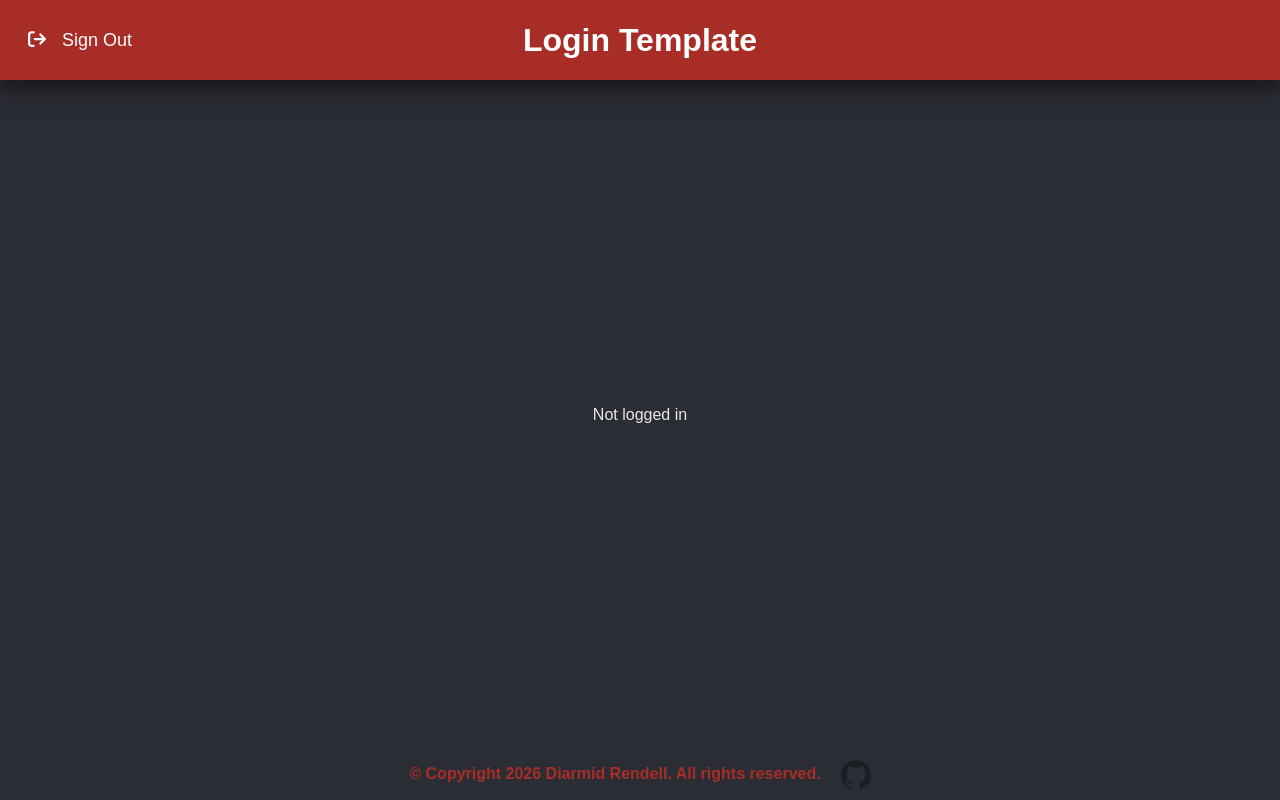
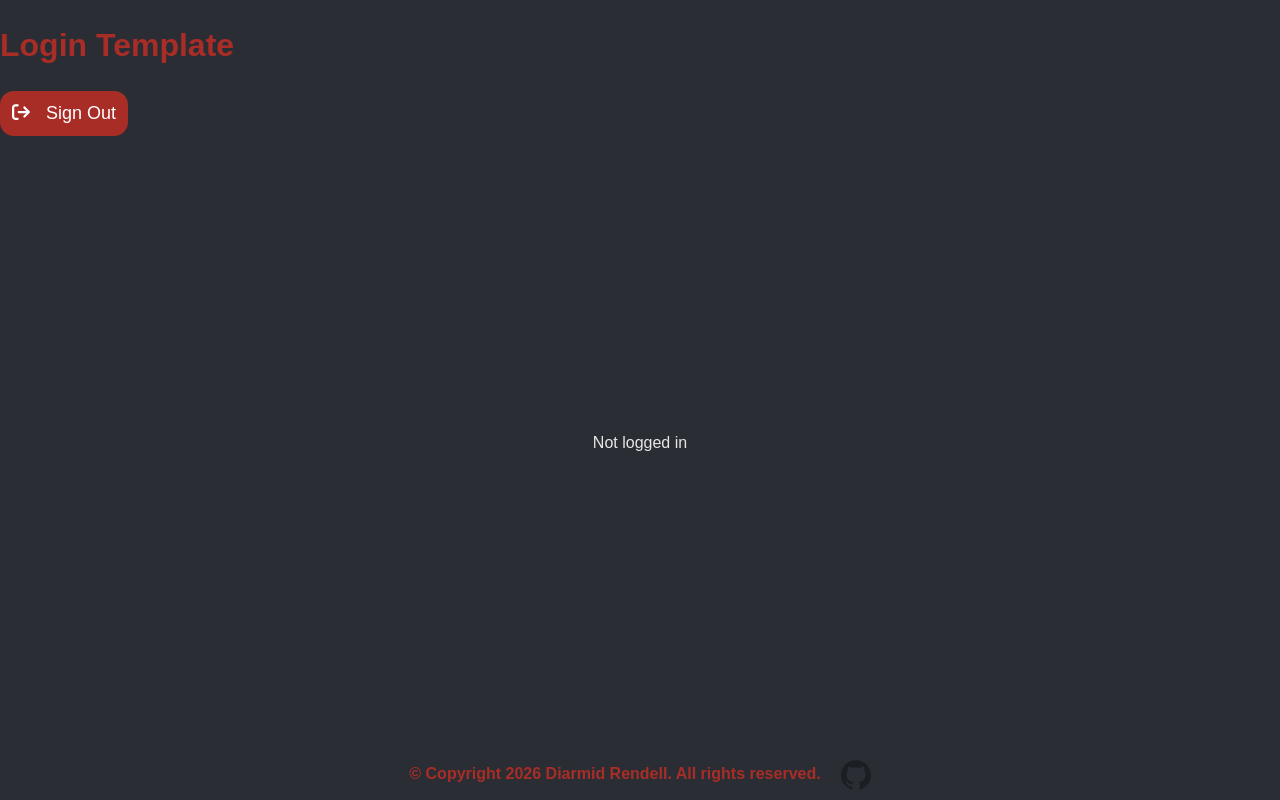
Before and after one commit to DiarmidGR/login-react-express, a React (Vite) app in the folder frontend/: page / in a window 1280 px wide. Built offline with nearby package versions, Linux system fonts and the light colour scheme; a web font is replaced by a local one.

Commit message:
refactored with tailwindcss

```diff
--- a/frontend/src/components/Header/Header.css
+++ /dev/null
@@ -1,39 +0,0 @@
-header{
-    width:100%;
-    position:relative;
-    align-items: center;
-    justify-content: center;
-    display: flex;
-    box-shadow: rgba(0, 0, 0, 0.25) 0px 14px 28px, rgba(0, 0, 0, 0.22) 0px 10px 10px;
-    color:var(--third-light);
-    background-color:var(--primary-color);
-    box-sizing: border-box;
-    padding:10px;
-}
-
-.header-title h1 {
-    cursor:pointer;
-    transition: color 0.2s ease;
-    margin:6px;
-}
-
-.header-title:hover h1{
-    color:var(--third-dark);
-}
-
-.header-logout{
-    position:absolute;
-    left:16px;
-}
-
-@media only screen and (orientation: portrait) {
-    header{
-        text-align:center;
-        flex-direction:column;
-    }
-
-    .header-logout{
-        position:relative;
-        left:0;
-    }
-}
--- a/frontend/src/components/Header/Header.tsx
+++ b/frontend/src/components/Header/Header.tsx
@@ -1,8 +1,6 @@
-import "./Header.css"
 import React from "react";
 import { useNavigate } from "react-router-dom";
 import SignoutButton from "../SignoutButton/SignoutButton"
-
 
 const Header: React.FC = () => {
   const navigate = useNavigate();
@@ -11,15 +9,17 @@ const Header: React.FC = () => {
   };
 
   return (
-    <header>
+    <header className="items-center justify-center flex flex-col shadow-[0px_14px_28px_rgba(0,0,0,0.25),_0px_10px_10px_rgba(0,0,0,0.22)] text-(--third-light) bg-(--primary-color) p-4 text-3xl md:flex-row">
       <div className="header-title">
-        <h1 onClick={handleHomeClick} title="Return to homepage">
+        <h1 onClick={handleHomeClick} title="Return to homepage"
+        className="cursor-pointer transition-colors duration-200 hover:text-(--third-dark)">
           Login Template
         </h1>
       </div>
 
-      <div className="header-logout">
+      <div className="header-logout relative md:left-4 md:absolute p-0">
         <SignoutButton label="Sign Out" />
+
       </div>
 
     </header>
```
